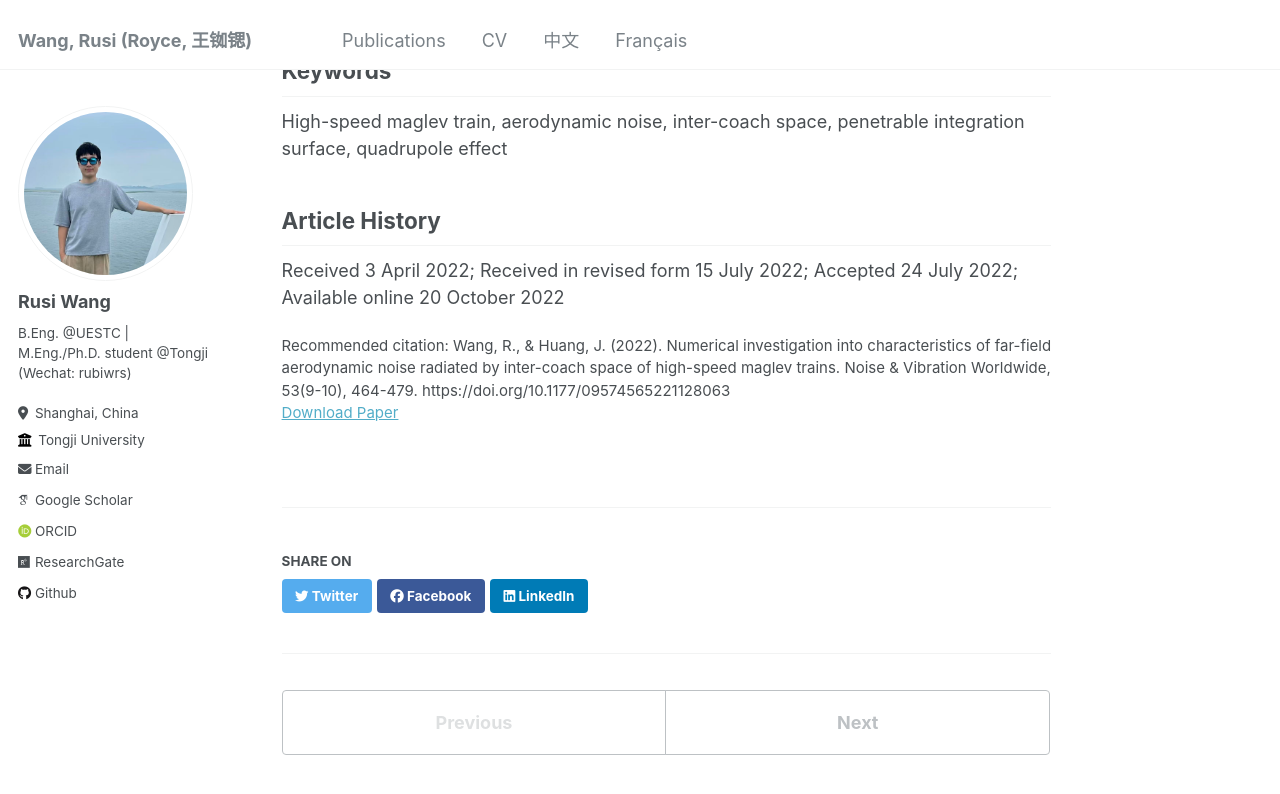
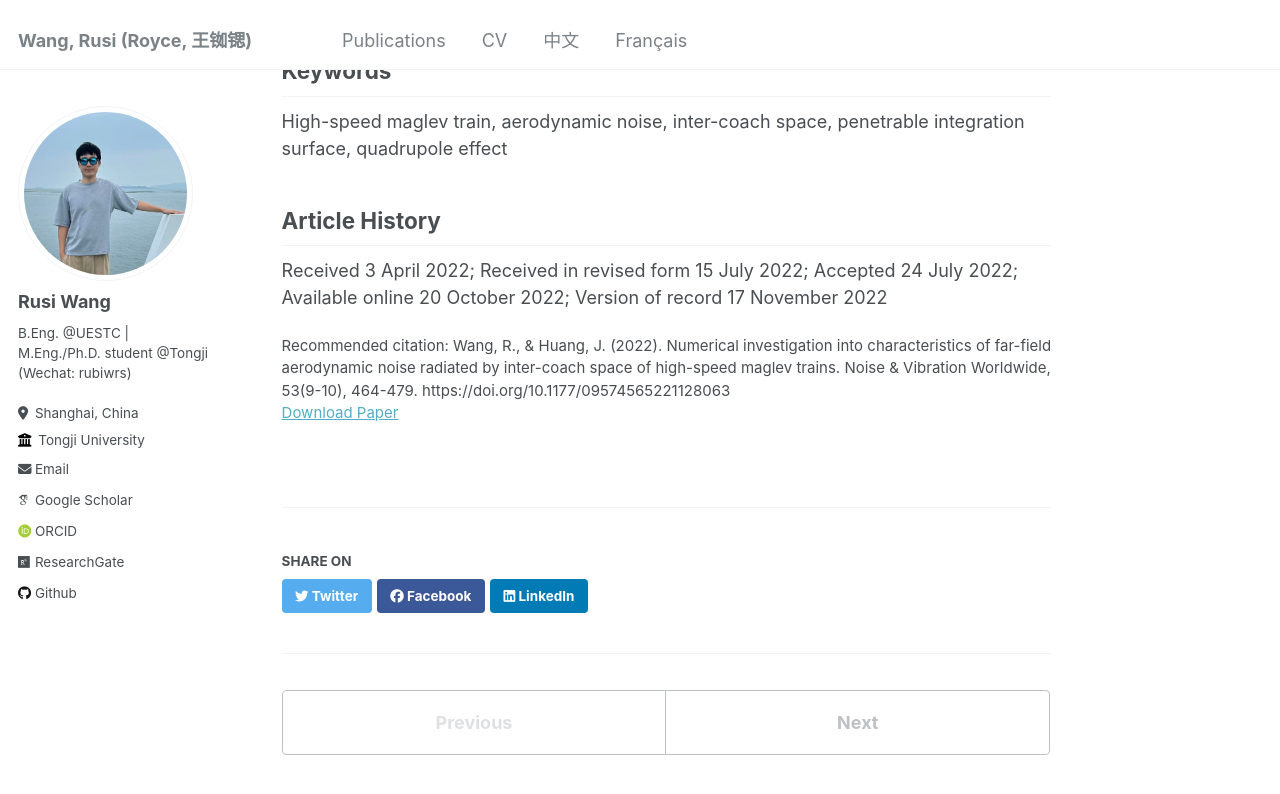
Before and after one commit to RusiWang99/RusiWang99.github.io, a Jekyll site: the page built from _publications/2022-10-20-Numerical investigation into characteristics of far-field aerodynamic noise radiated by inter-coach space of high-speed maglev trains.md, in a window 1280 px wide and 900 px high, scrolled down 936 px. Shown: the top 794 px of the window. Built offline with Jekyll 4.4.1, drawn with Linux system fonts in a browser that asks for light colours; some web fonts are replaced.

Commit message:
Update 2022-10-20-Numerical investigation into characteristics of far-field aerodynamic noise radiated by inter-coach space of high-speed maglev trains.md

```diff
--- a/_publications/2022-10-20-Numerical investigation into characteristics of far-field aerodynamic noise radiated by inter-coach space of high-speed maglev trains.md
+++ b/_publications/2022-10-20-Numerical investigation into characteristics of far-field aerodynamic noise radiated by inter-coach space of high-speed maglev trains.md
@@ -19,4 +19,4 @@ High-speed maglev train, aerodynamic noise, inter-coach space, penetrable integr
 
 ## Article History
 
-Received 3 April 2022; Received in revised form 15 July 2022; Accepted 24 July 2022; Available online 20 October 2022
+Received 3 April 2022; Received in revised form 15 July 2022; Accepted 24 July 2022; Available online 20 October 2022; Version of record 17 November 2022
```
